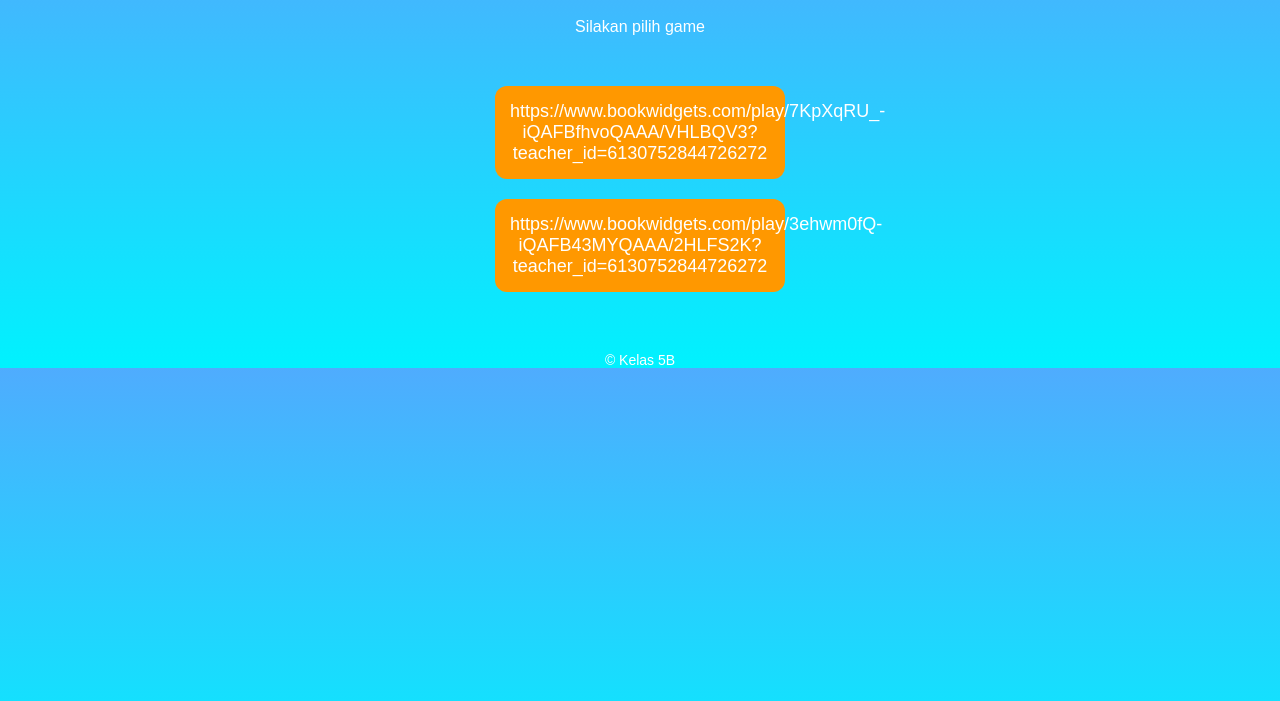
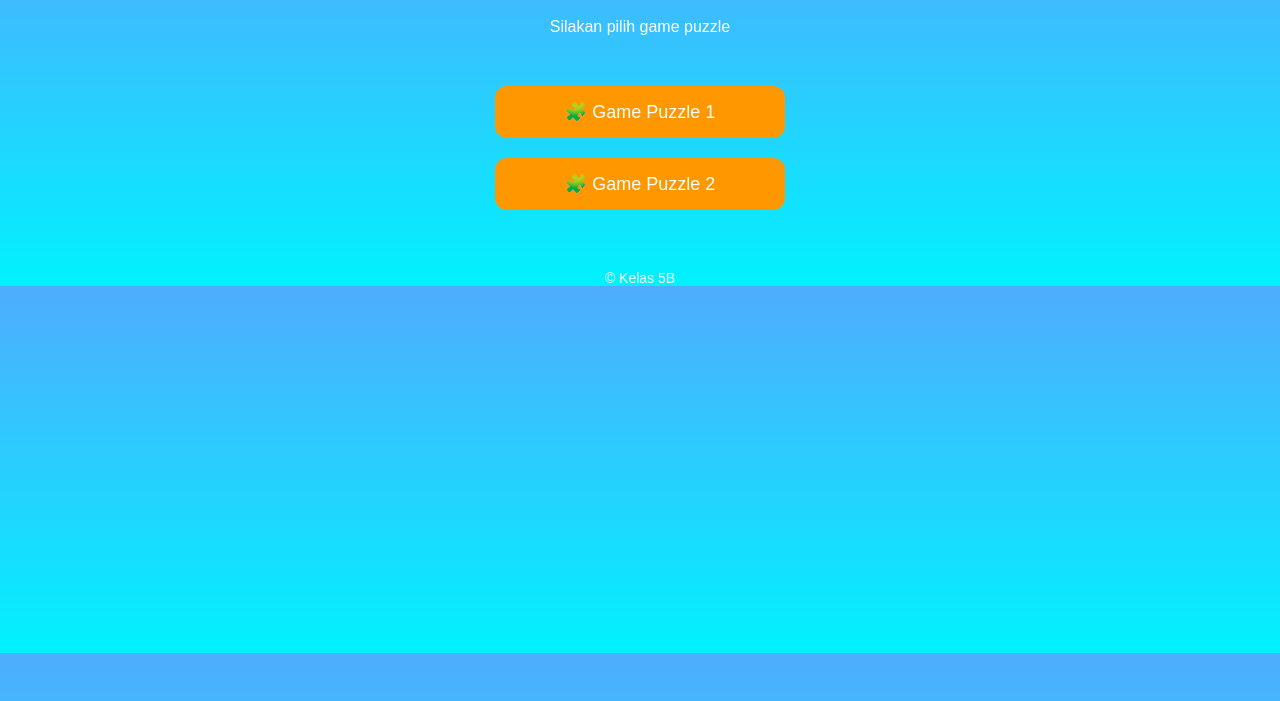
Before and after one commit to aagotlenslot-hue/-Kelas5b, a plain HTML site: page index.html in a window 1280 px wide. Shown: the part 81-782 px from the top of the page. Drawn offline with Linux system fonts and the light colour scheme.

Commit message:
Update index.html

```diff
--- a/index.html
+++ b/index.html
@@ -41,11 +41,18 @@
 <body>
 
     <h1>🎮 Portal Game Kelas 5B</h1>
-    <p>Silakan pilih game</p>
+    <p>Silakan pilih game puzzle</p>
 
     <div class="menu">
-        <a href="ISI_LINK_GAME_GEMKITE" target="_blank">https://www.bookwidgets.com/play/7KpXqRU_-iQAFBfhvoQAAA/VHLBQV3?teacher_id=6130752844726272</a>
-        <a href="ISI_LINK_GAME_PUZZLE" target="_blank">https://www.bookwidgets.com/play/3ehwm0fQ-iQAFB43MYQAAA/2HLFS2K?teacher_id=6130752844726272</a>
+        <!-- GAME PUZZLE 1 -->
+        <a href="https://www.bookwidgets.com/play/7KpXqRU_-iQAFBfhvoQAAA/VHLBQV3?teacher_id=6130752844726272" target="_blank">
+            🧩 Game Puzzle 1
+        </a>
+
+        <!-- GAME PUZZLE 2 -->
+        <a href="https://www.bookwidgets.com/play/3ehwm0fQ-iQAFB43MYQAAA/2HLFS2K?teacher_id=6130752844726272" target="_blank">
+            🧩 Game Puzzle 2
+        </a>
     </div>
 
     <footer>
```
